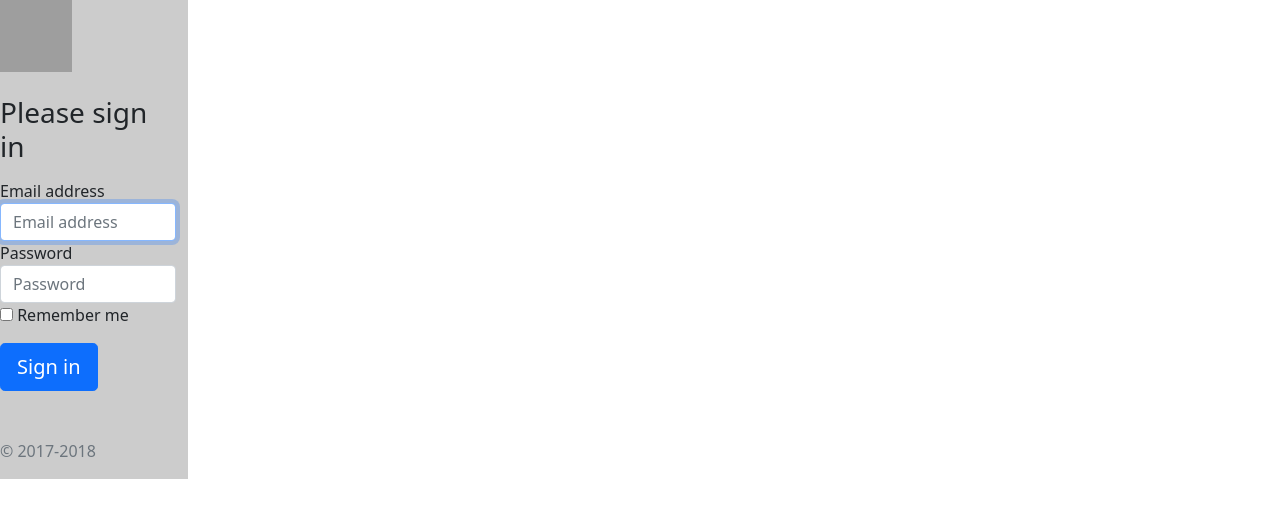
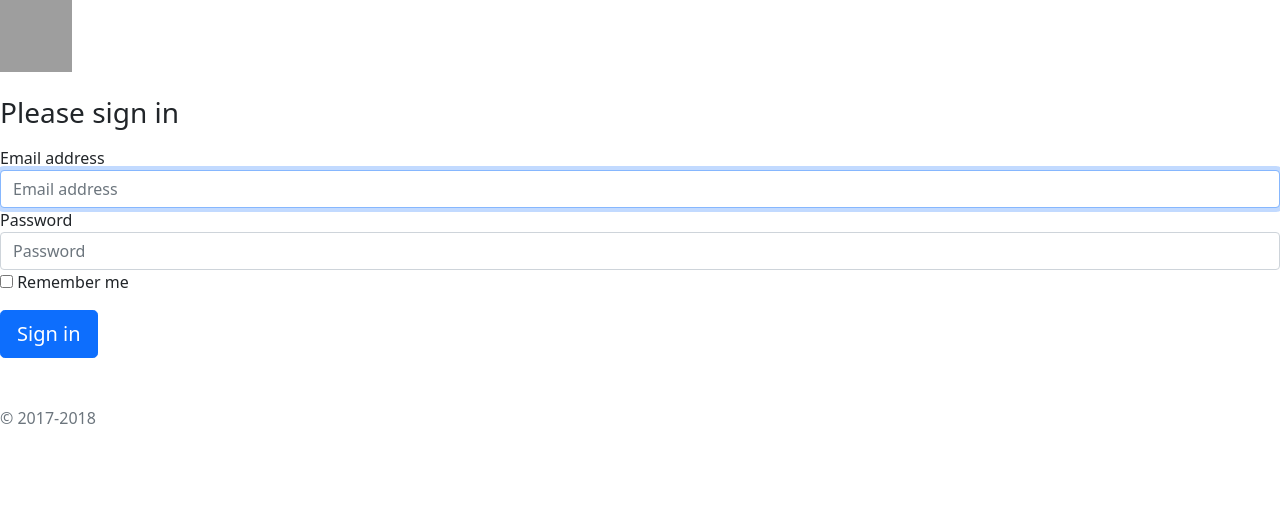
Before and after one commit to Bokstret/Coursework_DB, a Flask app: page /login in a window 1280 px wide. Shown: the top 518 px of the page. Run offline with Flask 2, Linux system fonts and the light colour scheme; grey boxes are pictures that could not be loaded.

Commit message:
Update 1.html

```diff
--- a/templates/1.html
+++ b/templates/1.html
@@ -27,8 +27,7 @@ a {
   </style>
   </head>
   <body>
-    <div class="row">
-    <div class="center-block" style="width:200px;background-color:#ccc;">
+
       <form class="form-signin">
       <img class="mb-4" src="https://getbootstrap.com/docs/4.0/assets/brand/bootstrap-solid.svg" alt="" width="72" height="72">
       <h1 class="h3 mb-3 font-weight-normal">Please sign in</h1>
@@ -44,8 +43,7 @@ a {
       <button class="btn btn-lg btn-primary btn-block" type="submit">Sign in</button>
       <p class="mt-5 mb-3 text-muted">© 2017-2018</p>
     </form>
-      </div>
-</div>
+
     <!-- Optional JavaScript -->
     <!-- jQuery first, then Popper.js, then Bootstrap JS -->
     <script src="https://code.jquery.com/jquery-3.6.0.js" integrity="sha256-H+K7U5CnXl1h5ywQfKtSj8PCmoN9aaq30gDh27Xc0jk=" crossorigin="anonymous"></script>
```
